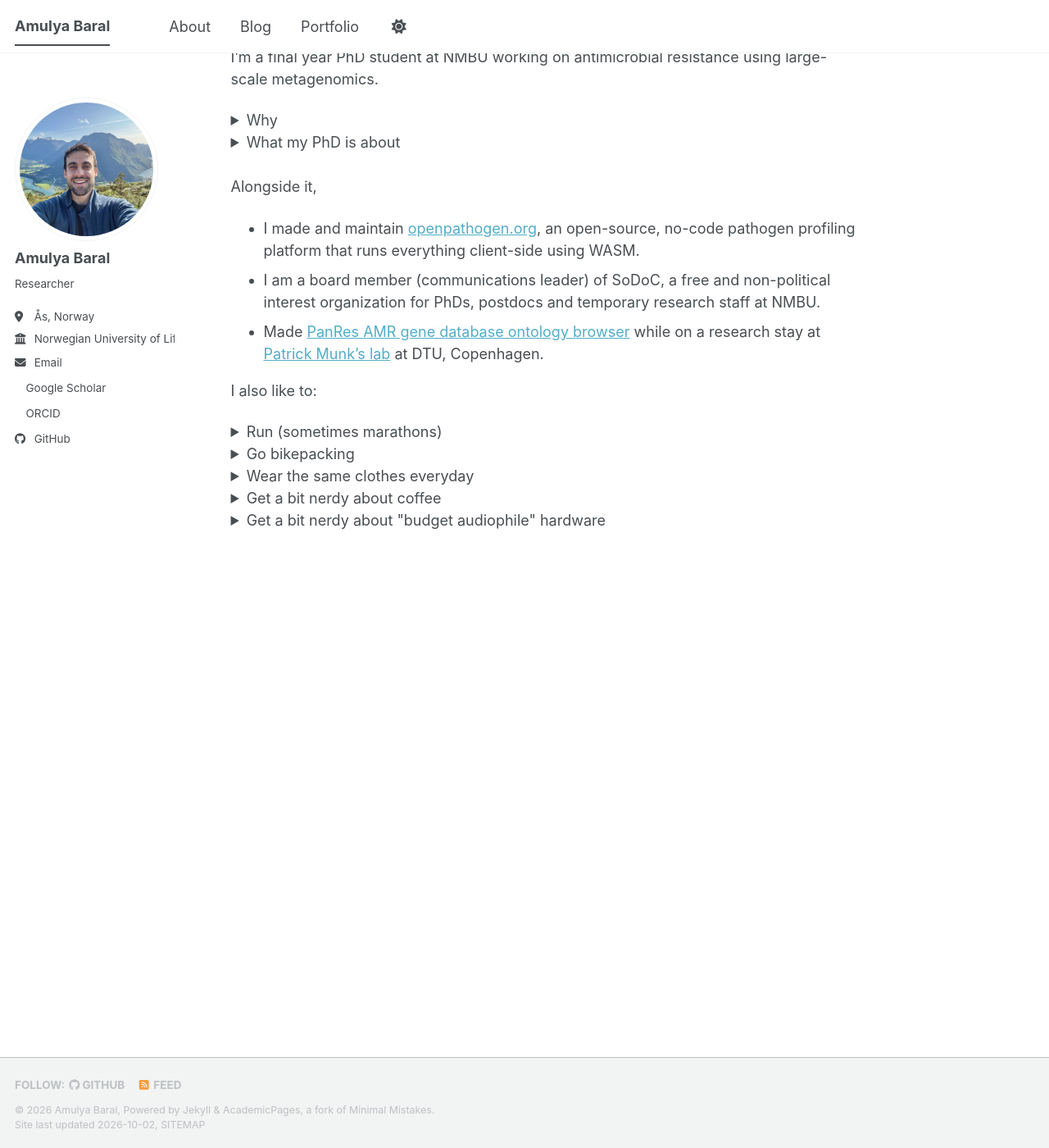
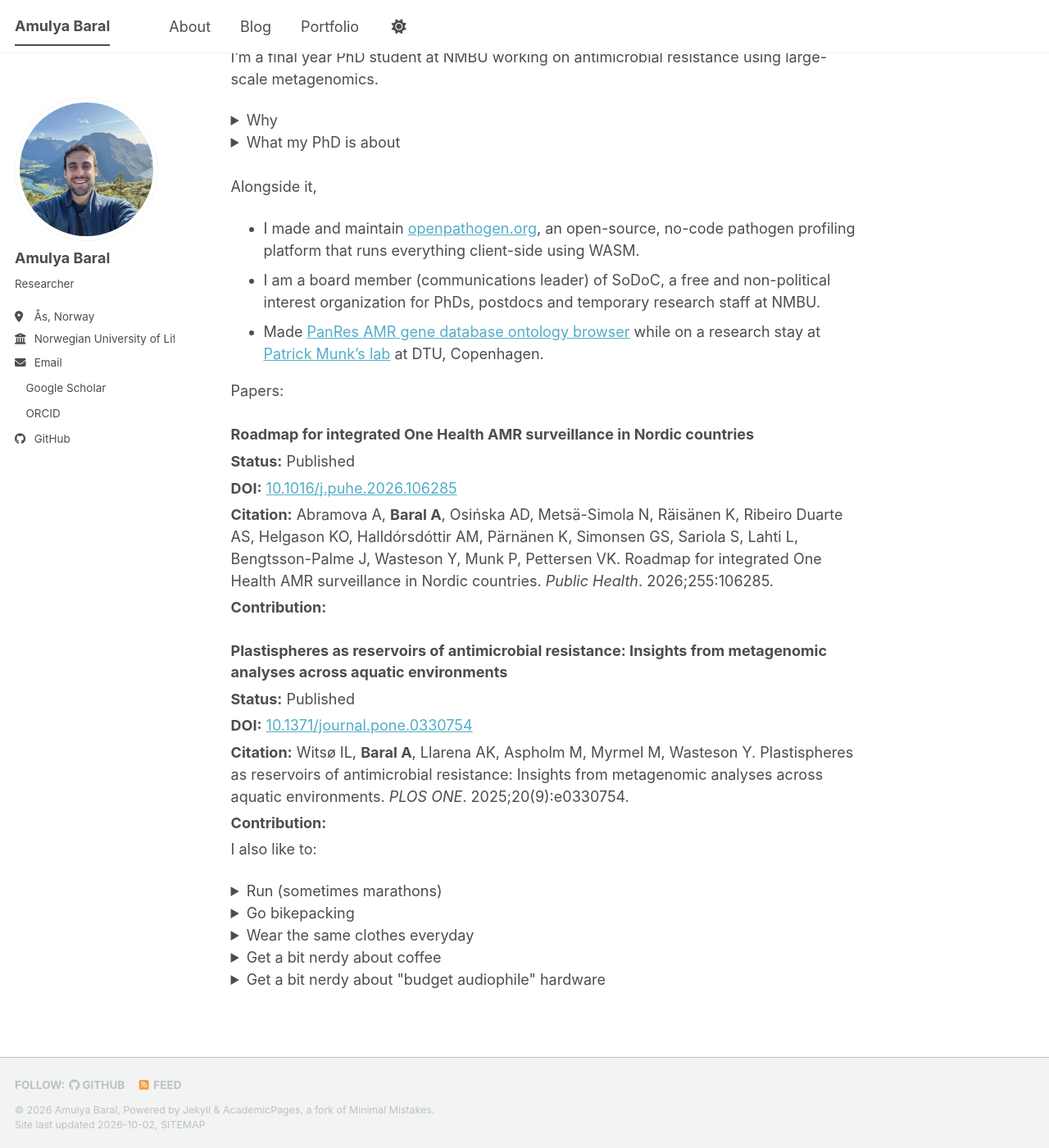
Before and after one commit to amulyabaral/amulyabaral.github.io, a Jekyll site: the page built from _pages/about.md, in a window 1280 px wide and 1400 px high, scrolled down 72 px. Shown: the whole window at 82% size. Built offline with Jekyll 4.4.1, drawn with Linux system fonts in a browser that asks for light colours; a style sheet for code colours, icons or effects is not loaded.

Commit message:
Add papers list to the homepage
Papers live in _includes/papers.md (plain markdown, newest first) and
render on the homepage under "Papers:" with status, DOI, citation and
contribution for each.

Co-Authored-By: Claude Opus 5.5 <noreply@anthropic.com>
Claude-Session: https://claude.ai/code/session_01BXRpXnbgsK1NXFWMyg1ZFr

```diff
--- /dev/null
+++ b/_includes/papers.md
@@ -0,0 +1,25 @@
+{% comment %}
+Papers shown on the homepage, in the order written here. Keep the newest at the top.
+
+To add a paper, copy this block to the top of the list and fill it in:
+
+#### Paper title
+- **Status:** Under review
+- **DOI:** [10.xxxx/xxxxx](https://doi.org/10.xxxx/xxxxx)
+- **Citation:** Author A, **Baral A**, Author C. Paper title. *Journal*. 2026;1(2):100.
+- **Contribution:** What I did.
+
+Wrap your name in ** to make it bold. Delete the DOI line if there isn't one yet.
+{% endcomment %}
+
+#### Roadmap for integrated One Health AMR surveillance in Nordic countries
+- **Status:** Published
+- **DOI:** [10.1016/j.puhe.2026.106285](https://doi.org/10.1016/j.puhe.2026.106285)
+- **Citation:** Abramova A, **Baral A**, Osińska AD, Metsä-Simola N, Räisänen K, Ribeiro Duarte AS, Helgason KO, Halldórsdóttir AM, Pärnänen K, Simonsen GS, Sariola S, Lahti L, Bengtsson-Palme J, Wasteson Y, Munk P, Pettersen VK. Roadmap for integrated One Health AMR surveillance in Nordic countries. *Public Health*. 2026;255:106285.
+- **Contribution:**
+
+#### Plastispheres as reservoirs of antimicrobial resistance: Insights from metagenomic analyses across aquatic environments
+- **Status:** Published
+- **DOI:** [10.1371/journal.pone.0330754](https://doi.org/10.1371/journal.pone.0330754)
+- **Citation:** Witsø IL, **Baral A**, Llarena AK, Aspholm M, Myrmel M, Wasteson Y. Plastispheres as reservoirs of antimicrobial resistance: Insights from metagenomic analyses across aquatic environments. *PLOS ONE*. 2025;20(9):e0330754.
+- **Contribution:**
--- a/_pages/about.md
+++ b/_pages/about.md
@@ -44,6 +44,11 @@ Alongside it,
 - I am a board member (communications leader) of SoDoC, a free and non-political interest organization for PhDs, postdocs and temporary research staff at NMBU.
 - Made [PanRes AMR gene database ontology browser](https://panres.rambio.dk){:target="_blank"} while on a research stay at [Patrick Munk's lab](https://rambio.dk) at DTU, Copenhagen.
 
+<div class="papers" markdown="1">
+Papers:
+
+{% include papers.md %}
+</div>
 
 I also like to:
 <details> <summary> Run (sometimes marathons) </summary>
--- a/_sass/layout/_page.scss
+++ b/_sass/layout/_page.scss
@@ -399,3 +399,26 @@
   font-size: $type-size-6;
   text-transform: uppercase;
 }
+
+
+/*
+   Papers list on the homepage (_includes/papers.md)
+   ========================================================================== */
+
+.papers {
+  h4 {
+    margin: 1.5em 0 0.4em;
+    font-size: 1em;
+    line-height: 1.4;
+  }
+
+  ul {
+    margin: 0;
+    padding-left: 0;
+    list-style: none;
+  }
+
+  li {
+    margin-bottom: 0.3em;
+  }
+}
```
